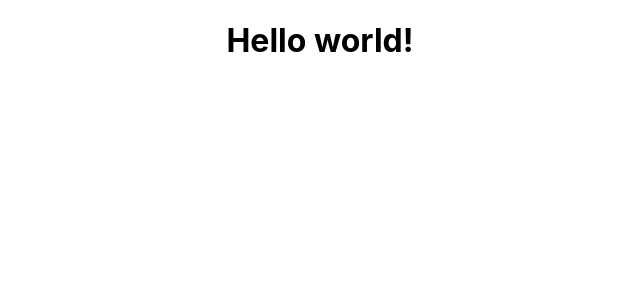
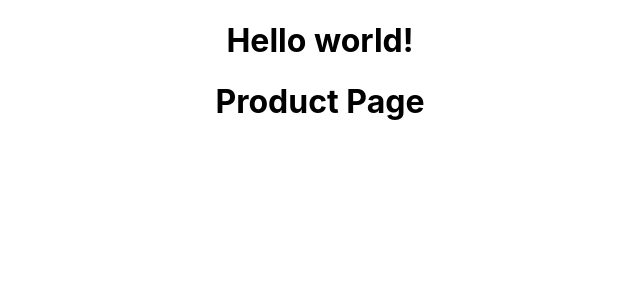
Before and after one commit to montagapallarols/webshop-frontend, a React (Create React App) app: page /product/1 in a window 1280 px wide. Shown: the top 300 px of the page, without its empty margins (320-960 px from the left). Built offline with nearby package versions, Linux system fonts and the light colour scheme.

Commit message:
Set up routes

```diff
--- a/package.json
+++ b/package.json
@@ -8,7 +8,12 @@
     "@testing-library/user-event": "^12.2.0",
     "react": "^17.0.1",
     "react-dom": "^17.0.1",
+    "react-redux": "^7.2.2",
+    "react-router": "^5.2.0",
+    "react-router-dom": "^5.2.0",
     "react-scripts": "4.0.0",
+    "redux": "^4.0.5",
+    "redux-thunk": "^2.3.0",
     "web-vitals": "^0.2.4"
   },
   "scripts": {
--- a/src/App.js
+++ b/src/App.js
@@ -1,9 +1,18 @@
 import './App.css';
+import { Route, Switch } from "react-router";
+import HomePage from "./pages/HomePage";
+import ProductPage from "./pages/ProductPage";
+import CartPage from "./pages/CartPage";
 
 function App() {
   return (
     <div className="App">
       <h1>Hello world!</h1>
+      <Switch>
+      <Route exact path = "/" component={HomePage}></Route>
+      <Route exact path = "/product/:id" component={ProductPage}></Route>
+      <Route exact path = "/order" component={CartPage}></Route>
+      </Switch>
     </div>
   );
 }
--- /dev/null
+++ b/src/pages/CartPage.js
@@ -0,0 +1,9 @@
+import React from 'react'
+
+export default function CartPage() {
+    return (
+        <div>
+            <h1>Cart Page</h1>
+        </div>
+    )
+}
--- /dev/null
+++ b/src/pages/HomePage.js
@@ -0,0 +1,9 @@
+import React from 'react'
+
+export default function HomePage() {
+    return (
+        <div>
+            <h1>Home</h1>
+        </div>
+    )
+}
--- /dev/null
+++ b/src/pages/ProductPage.js
@@ -0,0 +1,9 @@
+import React from 'react'
+
+export default function ProductPage() {
+    return (
+        <div>
+            <h1>Product Page</h1>
+        </div>
+    )
+}
```
Also changed, not shown: src/index.js (+5 -2 lines), 2 other files (tests, documents, lock files or other folders).
